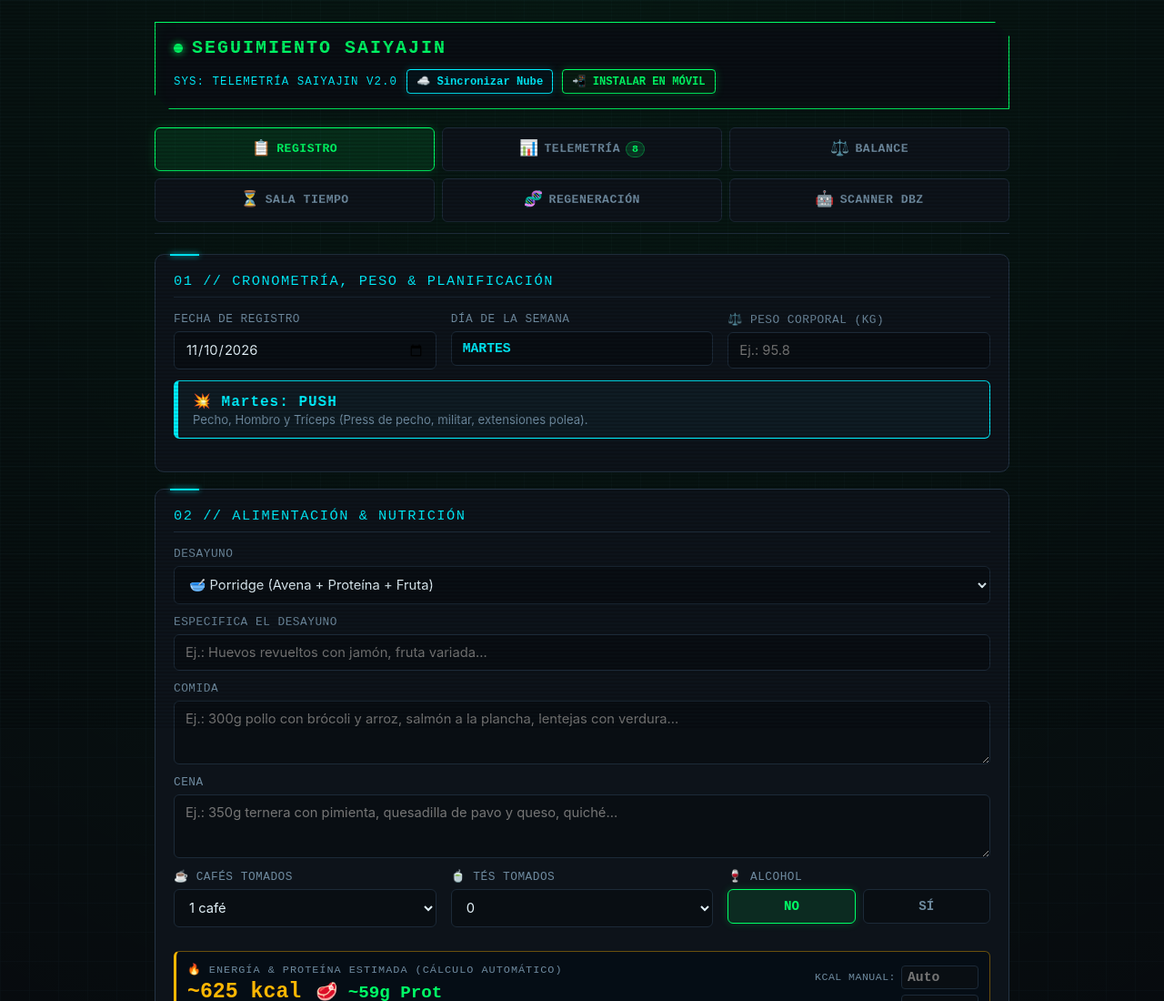
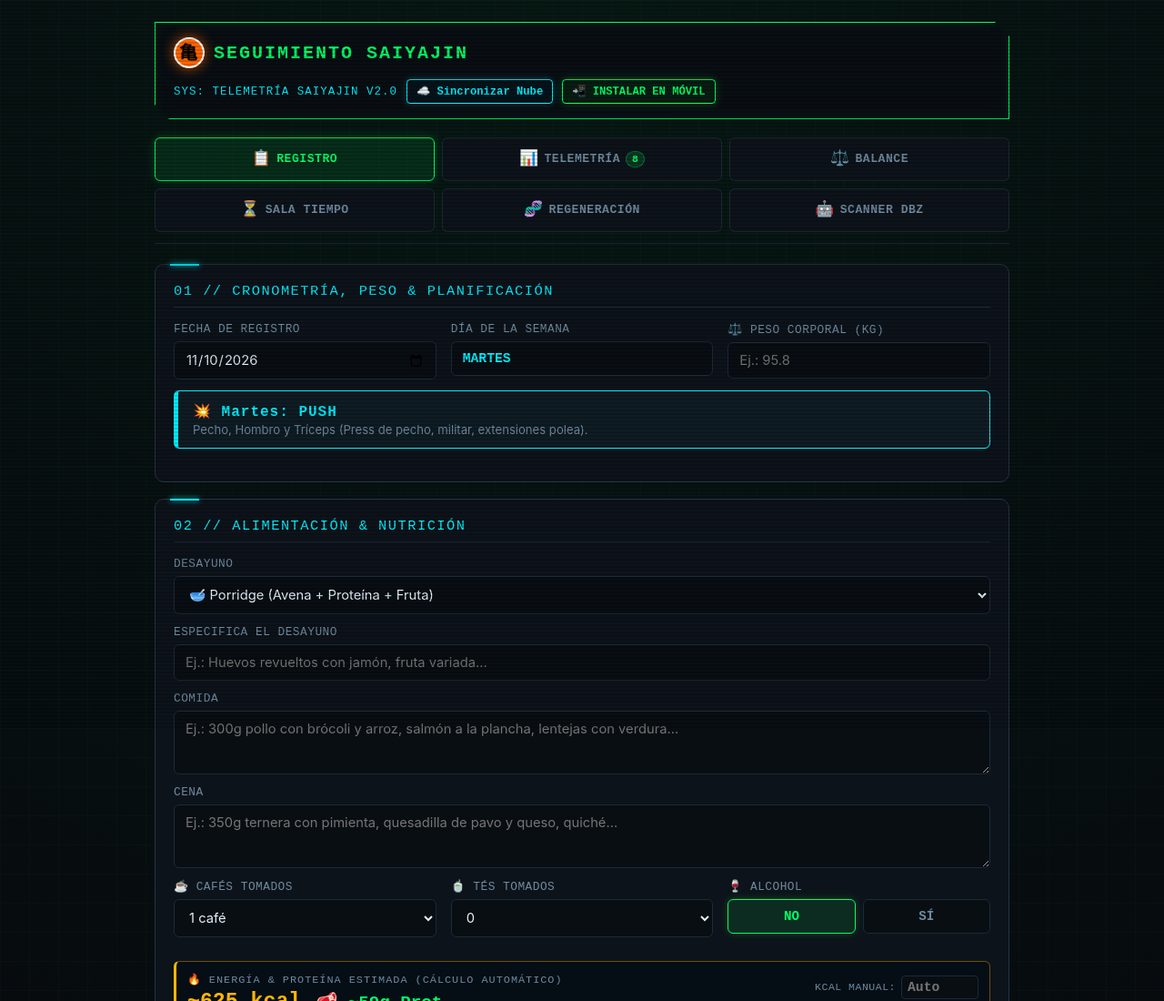
Before and after one commit to celticmoon17-alt/scouter-dbz, a plain HTML site: page index.html in a window 1280 px wide. Shown: the top 1100 px of the page at 91% size. Drawn offline with Linux system fonts and the light colour scheme.

Commit message:
feat: insignia emblema y kanji Kame de Mutenroshi

```diff
--- a/index.html
+++ b/index.html
@@ -94,15 +94,29 @@
       align-items: center;
       gap: 10px;
     }
-    .brand-dot {
-      width: 10px;
-      height: 10px;
-      background: var(--accent);
+    .kame-emblem {
+      width: 34px;
+      height: 34px;
+      background: #ff6600;
+      border: 2px solid #ffffff;
       border-radius: 50%;
-      box-shadow: 0 0 8px var(--accent);
-      animation: pulse 1.5s infinite alternate;
-    }
-    @keyframes pulse { from { opacity: 0.4; } to { opacity: 1; } }
+      display: inline-flex;
+      align-items: center;
+      justify-content: center;
+      color: #000000;
+      font-weight: 900;
+      font-size: 1.25rem;
+      font-family: "Segoe UI", sans-serif;
+      box-shadow: 0 0 14px rgba(255, 102, 0, 0.75);
+      flex-shrink: 0;
+      line-height: 1;
+      text-shadow: none;
+      cursor: default;
+      transition: transform 0.2s ease;
+    }
+    .kame-emblem:hover {
+      transform: scale(1.15) rotate(5deg);
+    }
 
     .header-meta {
       font-family: var(--mono);
@@ -710,7 +724,7 @@
     <header>
       <div class="header-top">
         <div class="brand">
-          <div class="brand-dot"></div>
+          <div class="kame-emblem" title="Escuela Tortuga — Mutenroshi (亀)">亀</div>
           <span>SEGUIMIENTO SAIYAJIN</span>
         </div>
         <div class="header-meta" style="display:flex;align-items:center;gap:10px;flex-wrap:wrap">
@@ -2750,6 +2764,15 @@
     });
 
     // Render inicial y sincronización automática
+    console.log(`%c
+   ████████████████████████████████
+   █     🐢 ESCUELA TORTUGA 🐢    █
+   █           【 亀 】           █
+   █   «Hay que trabajar, hay que █
+   █   aprender, comer, descansar █
+   █   y también hay que jugar»   █
+   ████████████████████████████████
+    `, 'color:#ff6600;font-weight:bold;font-family:monospace;font-size:12px;');
     renderStats();
     window.addEventListener('load', () => {
       setTimeout(() => syncWithGitHub(true), 1000);
```
